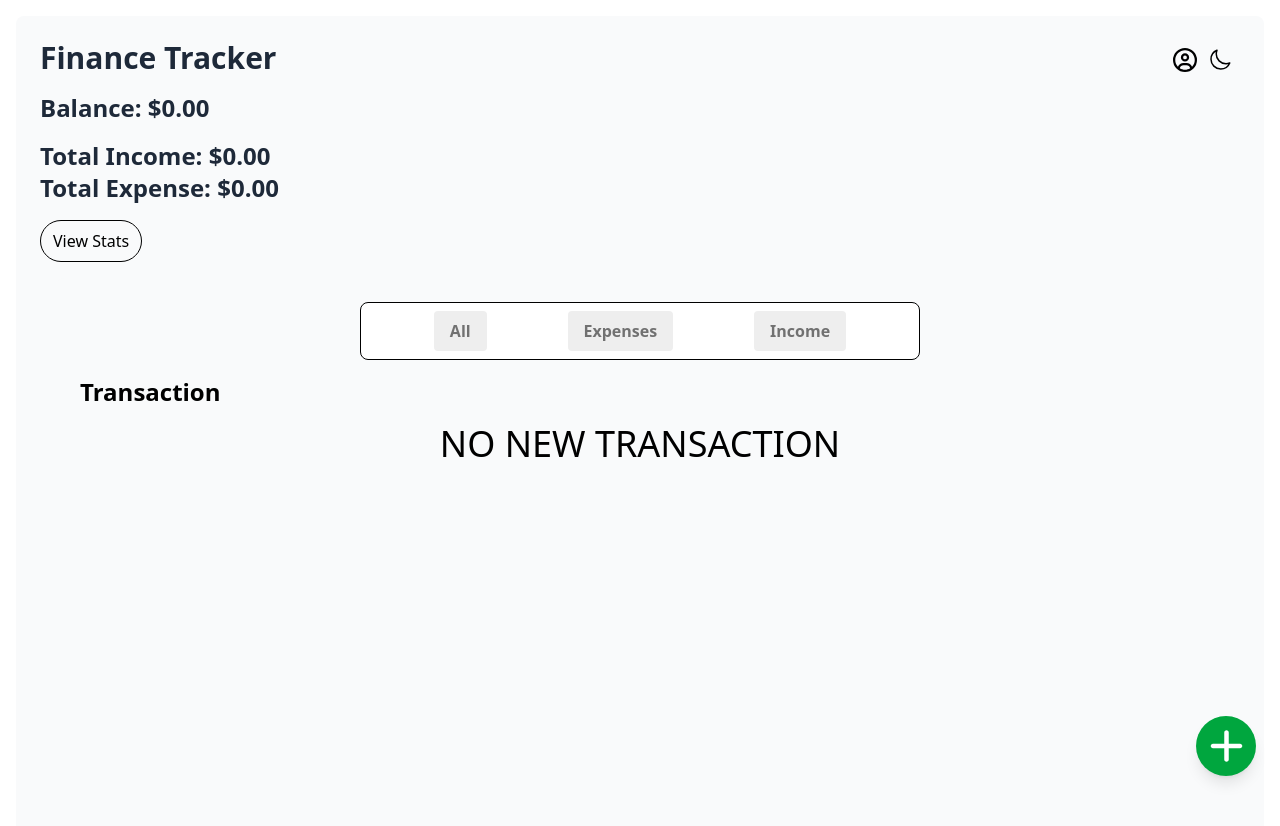
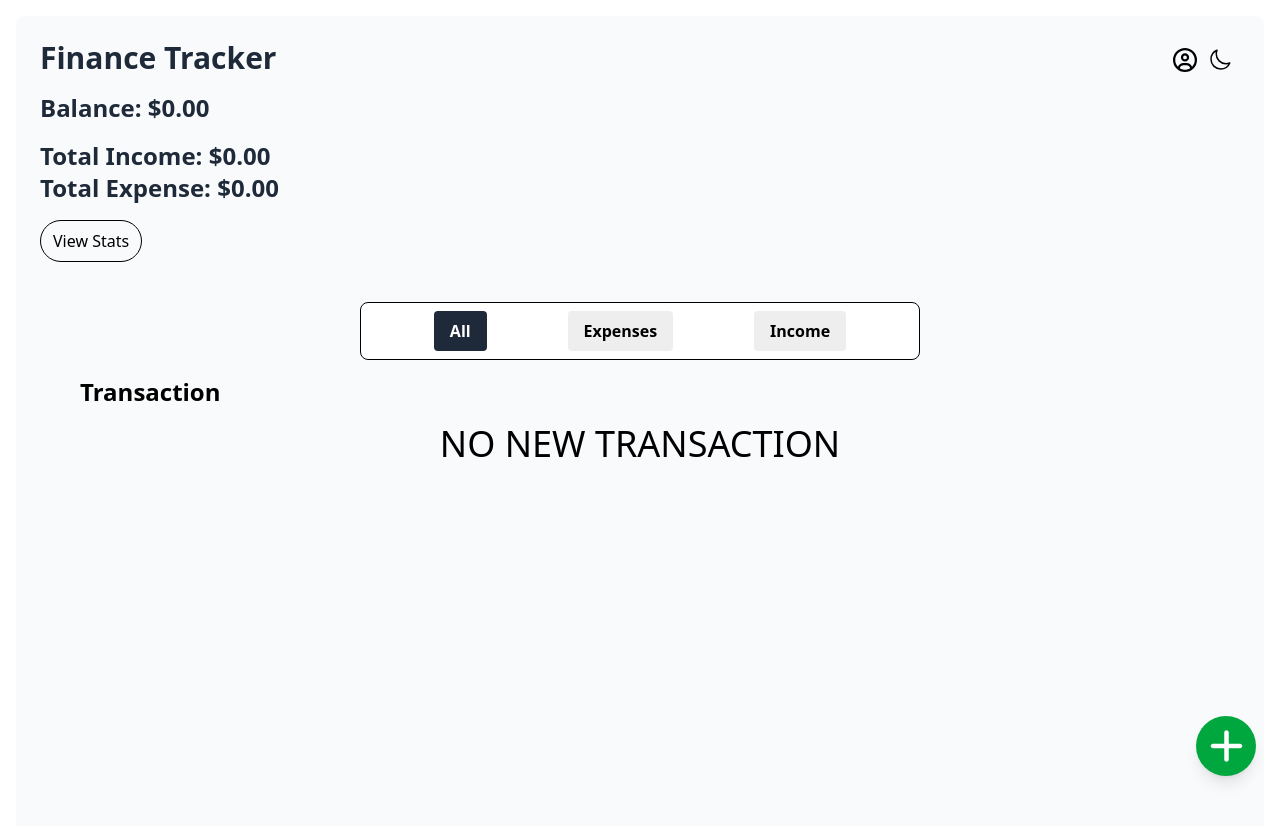
Before and after one commit to Obiwumma/Personal-Finance-Tracker, a React (Vite) app in the folder personal-finance-tracker/: page / in a window 1280 px wide. Shown: the top 826 px of the page. Built offline with nearby package versions, Linux system fonts and the light colour scheme.

Commit message:
Added Category btn

```diff
--- a/personal-finance-tracker/src/components/category.jsx
+++ b/personal-finance-tracker/src/components/category.jsx
@@ -2,17 +2,14 @@ import { useState } from "react";
 import { useTransactionStore } from "../store/transactionStore";
 
 function Category() {
-  const { setFilterCategory } = useTransactionStore();
-
-  // Now compute filteredTransactions locally
-
+  const { filterCategory, setFilterCategory } = useTransactionStore();
 
 
   return <>
     <div className="flex gap-4 bg-[#ffffff] border rounded-lg p-2 overflow-auto md:w-[50%] md:items-center md:justify-evenly ">
-        <button className="category-btn" onClick={() => setFilterCategory("all")}>All</button>
-        <button className="category-btn" onClick={() => setFilterCategory("Expenses")}>Expenses</button>
-        <button className="category-btn" onClick={() => setFilterCategory("Income")}>Income</button>
+        <button className={`category-btn ${filterCategory == "all" ? "bg-gray-800 text-white hover:bg-gray-600" : "bg-[#eeeeee] hover:bg-gray-300"}` } onClick={() => setFilterCategory("all")}>All</button>
+        <button className={`category-btn ${filterCategory == "Expenses" ? "bg-gray-800 text-white hover:bg-gray-600" : "bg-[#eeeeee] hover:bg-gray-300"}` } onClick={() => setFilterCategory("Expenses")}>Expenses</button>
+        <button className={`category-btn ${filterCategory == "Income" ? "bg-gray-800 text-white hover:bg-gray-600" : "bg-[#eeeeee] hover:bg-gray-300"}` } onClick={() => setFilterCategory("Income")}>Income</button>
       </div>
   </>
 }
--- a/personal-finance-tracker/src/index.css
+++ b/personal-finance-tracker/src/index.css
@@ -13,6 +13,6 @@ diva{
   padding-right: 1rem;
   border-radius: 0.25rem;
   font-weight: 600;
-  color: #717171;
-  background: #eeeeee;
+  /* color: #717171;  */
+  /* background: #eeeeee; */
 }
```
